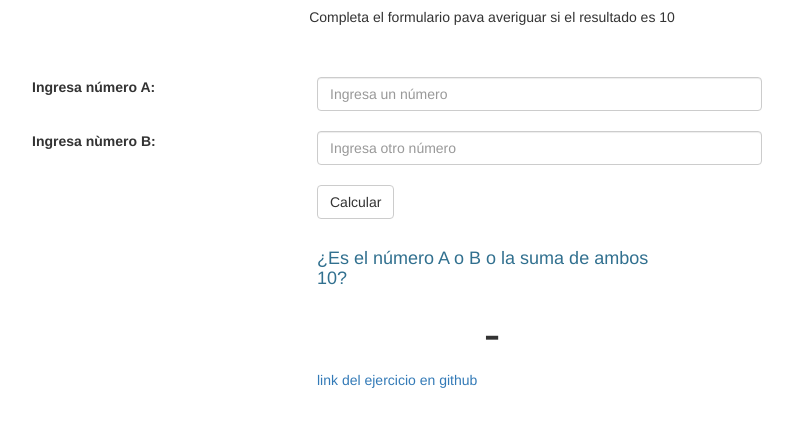
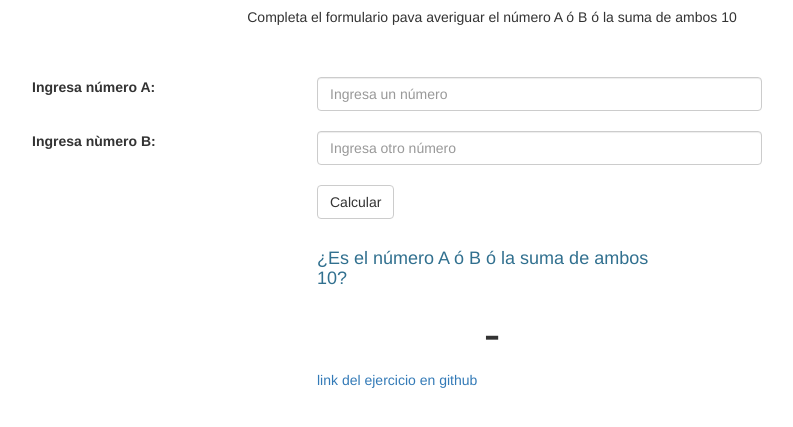
Before and after one commit to katsihuin/makes10, a plain HTML site: page index.html in a window 1280 px wide. Shown: the part 69-496 px from the top of the page, without its empty margins (148-941 px from the left). Drawn offline with Linux system fonts and the light colour scheme.

Commit message:
subtitulos arreglado

```diff
--- a/index.html
+++ b/index.html
@@ -14,7 +14,7 @@
 				<div class="form section-md">
 					<div class="text-center">
 						<h3 class="">Makes10</h3>
-						<p class="">Completa el formulario pava averiguar si el resultado es 10 </p>
+						<p class="">Completa el formulario pava averiguar el número A ó B ó la suma de ambos 10 </p>
 					</div><br><br>
 
 		<!--Aqui empieza numero A -->
@@ -42,7 +42,7 @@
 
 		<!--Aqui empieza Mensaje -->
 						<div class="col-md-offset-4 col-md-4">
-							<h4 class="text-info">¿Es el número A o B o la suma de ambos 10?</h4>
+							<h4 class="text-info">¿Es el número A ó B ó la suma de ambos 10?</h4>
 							<div id="salida" style="font-size:50px;" class="text-center">-</div>
 						</div>
 
```
